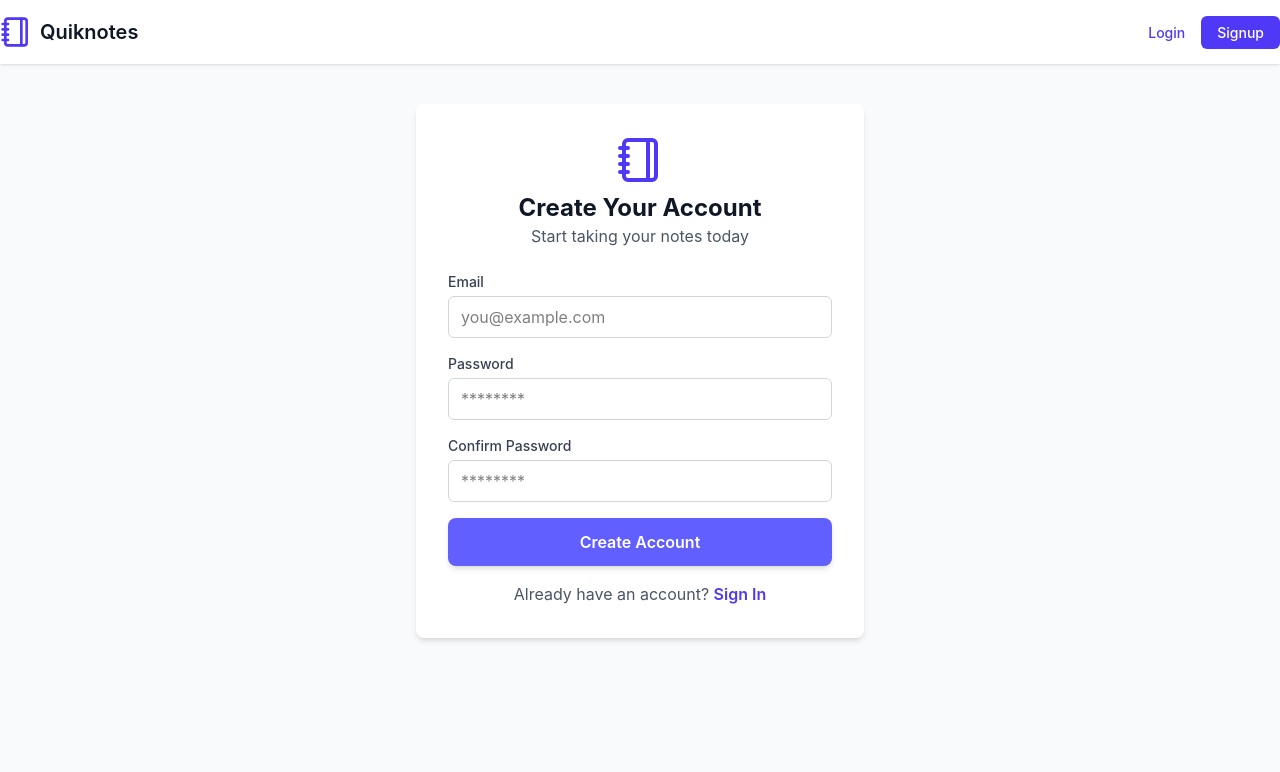
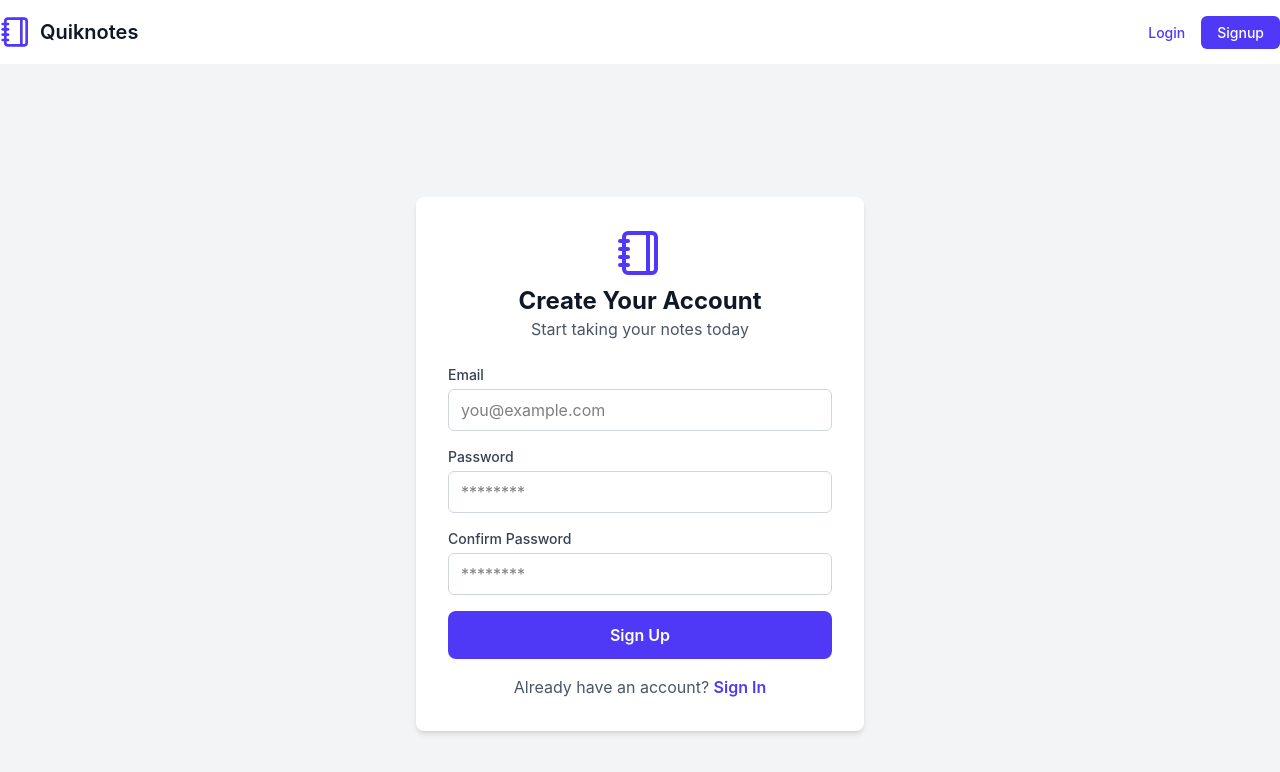
Before and after one commit to alhagiesillah015-ui/QuickNotes1, a React (Vite) app: page /signup in a window 1280 px wide. Shown: the top 772 px of the page. Built offline with nearby package versions, Linux system fonts and the light colour scheme; no server answers.

Commit message:
added routes and fixed login and signup

```diff
--- a/firebaseconfig.js
+++ b/firebaseconfig.js
@@ -1,5 +1,7 @@
 // Import the functions you need from the SDKs you need
 import { initializeApp } from "firebase/app";
+import { getAuth } from "firebase/auth";
+import { getFirestore } from "firebase/firestore";
 // TODO: Add SDKs for Firebase products that you want to use
 // https://firebase.google.com/docs/web/setup#available-libraries
 
@@ -15,3 +17,7 @@ const firebaseConfig = {
 
 // Initialize Firebase
 const app = initializeApp(firebaseConfig);
+export const auth = getAuth(app);
+export const db = getFirestore(app);
+
+export default app;
--- a/src/App.jsx
+++ b/src/App.jsx
@@ -1,10 +1,28 @@
 import React from 'react'
 import Landing from './routes/Landing'
-import { Routes,Route,Navigate, } from 'react-router-dom'
+import { Routes,Route,Navigate, replace, } from 'react-router-dom'
 import Login from './routes/Login'
 import Signup from './routes/Signup'
 import Navbar from './Components/Navbar'
+import { useAuth } from './Context/AuthContext'
+import ProtectedRoute from './Components/ProtectedRoute'
+import Dashboard from './routes/Dashboard'
 function App() {
+
+
+
+const {loading, currentUser} = useAuth();
+
+if(loading){
+  return (<div className='min-h-screen bg-slate-50 flex item-center
+   justify-center'>
+        <div className='animate-pulse text-indigo-600
+        text-xl'>Loading QuickNotes</div>
+  </div>)
+}
+
+
+
   return (
     <>
      <div className='min-h-screen bg-slate-50'>
@@ -12,10 +30,37 @@ function App() {
 
       <Navbar/>
       <Routes>
-        <Route path='/' element={<Landing/>}/>
-        <Route path='/login' element={<Login/>}/>
-        <Route path='/signup' element={<Signup/>}/>
+        <Route
+        path='/'
+        element={
+          currentUser ? (<Navigate to=
+        "/dashboard" replace/>): (
+          <Landing/>
+        )}/>
 
+        <Route
+         path='/login'
+        element={
+          currentUser ? (<Navigate to=
+        "/dashboard" replace/>): (
+          <Login/>
+        )}/>
+
+
+        <Route path='/signup'
+        element={
+          currentUser ? (<Navigate to=
+        "/dashboard" replace/>): (
+          <Signup/>
+        )}/>
+
+       <Route path='/dashboard' element={
+        <ProtectedRoute>
+          <dv className='container mx-auto px-4 py-8'>
+             <Dashboard/>
+          </dv>
+        </ProtectedRoute>
+       }/>
       </Routes>
 
         </div>
--- /dev/null
+++ b/src/Components/ProtectedRoute.jsx
@@ -0,0 +1,18 @@
+import React from "react";
+import { Navigate } from "react-router-dom";
+import { useAuth } from "../Context/AuthContext";
+
+
+function ProtectedRoute({children}){
+    const {currentUser} = useAuth();
+
+
+    if(!currentUser){
+        return <Navigate to="/login" replace/>
+    }
+
+  return children;
+
+}
+
+export default ProtectedRoute;
--- /dev/null
+++ b/src/Context/AuthContext.jsx
@@ -0,0 +1,87 @@
+import React, {createContext, useContext, useState,useEffect} from 'react'
+import{
+ createUserWithEmailAndPassword,
+ signInWithEmailAndPassword,
+ signOut,
+ onAuthStateChanged
+} from 'firebase/auth'
+
+import {auth} from "../../firebaseconfig"
+
+
+const  AuthContext = createContext();
+
+
+export function useAuth(){
+    return useContext(AuthContext);
+}
+
+export function AuthProvider({children}){
+    const [currentUser, setCurrentUser] = useState(null);
+    const [loading, setLoading]= useState(true);
+    const [error, setError] = useState('');
+
+
+    async function signup(email,password){
+        setError('');
+        try{
+            return await  createUserWithEmailAndPassword(auth,
+                email,password)
+        }catch(err){
+            setError(err.message);
+            throw err;
+        }
+    }
+
+
+        async function login(email,password){
+        setError('');
+        try{
+            return await  signInWithEmailAndPassword(auth,
+                email,password)
+        }catch(err){
+            setError(err.message);
+            throw err;
+        }
+    }
+
+
+     async function logout(){
+        setError('');
+        try{
+            return await  signOut(auth,);
+        }catch(err){
+            setError(err.message);
+            throw err;
+        }
+    }
+
+
+
+
+    useEffect(()=>{
+        const unsubscribe = onAuthStateChanged(auth,(user)=>{
+            setCurrentUser(user);
+            setLoading(false);
+        })
+
+
+        return unsubscribe;
+    }, []);
+
+
+    const value ={
+        currentUser,
+        logout,
+        signup,
+        login,
+        error,
+        loading,
+    }
+
+    return(
+        <AuthContext.Provider value={value}>
+            {children}
+        </AuthContext.Provider>
+    )
+}
--- a/src/main.jsx
+++ b/src/main.jsx
@@ -6,13 +6,15 @@ import React from "react";
 import ReactDOM from "react-dom/client";
 import App from "./App.jsx";
 import { BrowserRouter } from "react-router-dom";
+import { AuthProvider } from "./Context/AuthContext.jsx";
 
 
 ReactDOM.createRoot(document.getElementById("root")).render(
   <React.StrictMode>
   <BrowserRouter>
+  <AuthProvider>
     <App />
-
+  </AuthProvider>
   </BrowserRouter>
   </React.StrictMode>
 
--- /dev/null
+++ b/src/routes/Dashboard.jsx
@@ -0,0 +1,37 @@
+
+
+import { useNavigate } from "react-router-dom";
+import { useAuth } from "../Context/AuthContext";
+
+function Dashboard() {
+  const { logout } = useAuth();
+  const navigate = useNavigate();
+
+  const handleLogout = async () => {
+    try {
+      await logout();
+      navigate("/login");
+    } catch (error) {
+      console.error("Logout failed:", error);
+    }
+  };
+
+  return (
+    <div className="min-h-screen bg-gray-100">
+      <div className="max-w-4xl mx-auto px-4 py-10">
+        <h1 className="text-3xl font-bold text-gray-800">
+          This is my dashboard
+        </h1>
+
+        <button
+          onClick={handleLogout}
+          className="mt-6 rounded-lg bg-red-600 px-4 py-2 text-white hover:bg-red-700"
+        >
+          Logout
+        </button>
+      </div>
+    </div>
+  );
+}
+
+export default Dashboard;
--- a/src/routes/Login.jsx
+++ b/src/routes/Login.jsx
@@ -1,23 +1,50 @@
 import React, { useState } from "react";
 import { Notebook } from "lucide-react";
-import { Link } from "react-router-dom";
+import { Link, useNavigate } from "react-router-dom";
+import { useAuth } from "../Context/AuthContext";
 
 function Login() {
   const [email, setEmail] = useState("");
   const [password, setPassword] = useState("");
+  const [loading, setLoading] = useState(false);
+  const [error, setError] = useState("");
 
-  const handleSubmit = (e) => {
+  const { login } = useAuth();
+  const navigate = useNavigate();
+
+  // ONLY ONE handleSubmit
+  const handleSubmit = async (e) => {
     e.preventDefault();
 
-    console.log("Email:", email);
-    console.log("Password:", password);
+    setError("");
+
+    if (!email || !password) {
+      return setError("Please enter your email and password");
+    }
+
+    try {
+      setLoading(true);
+
+      await login(email, password);
+
+      navigate("/dashboard");
+    } catch (err) {
+      setError(
+        "Failed to sign in: " +
+          (err.message || "Please check your email and password")
+      );
+    } finally {
+      setLoading(false);
+    }
   };
 
   return (
-    <div className="max-w-md mx-auto mt-10">
+    <div className="min-h-screen bg-gray-50 flex items-center justify-center px-4">
+      <div className="w-full max-w-md">
+
         <div className="bg-white rounded-lg shadow-md p-8">
+
           <div className="flex flex-col items-center mb-6">
-
             <Notebook className="h-12 w-12 text-indigo-600 mb-2" />
 
             <h2 className="text-2xl font-bold text-gray-900">
@@ -28,7 +55,14 @@ function Login() {
               Sign in to access your notes
             </p>
           </div>
-          <form onSubmit={handleSubmit} className="w-full mt-6">
+
+          {error && (
+            <div className="bg-red-50 text-red-700 p-3 rounded-md mb-4 text-sm">
+              {error}
+            </div>
+          )}
+
+          <form onSubmit={handleSubmit}>
 
             {/* Email */}
             <div className="mb-4">
@@ -44,10 +78,8 @@ function Login() {
                 type="email"
                 value={email}
                 onChange={(e) => setEmail(e.target.value)}
-                className="w-full px-3 py-2 border border-gray-300 rounded-md
-                 focus:outline-none focus:ring-2 focus:ring-indigo-500"
                 placeholder="you@example.com"
-                required
+                className="w-full px-3 py-2 border border-gray-300 rounded-md focus:outline-none focus:ring-2 focus:ring-indigo-500"
               />
             </div>
 
@@ -65,38 +97,37 @@ function Login() {
                 type="password"
                 value={password}
                 onChange={(e) => setPassword(e.target.value)}
-                className="w-full px-3 py-2 border border-gray-300 rounded-md
-                focus:outline-none focus:ring-2 focus:ring-indigo-500"
-                placeholder="**********"
-                required
+                placeholder="********"
+                className="w-full px-3 py-2 border border-gray-300 rounded-md focus:outline-none focus:ring-2 focus:ring-indigo-500"
               />
             </div>
 
+            {/* Submit */}
             <button
-              className="w-full bg-indigo-500 text-white
-               py-3 px-4 rounded-lg font-semibold hover:bg-indigo-600 transition
-               duration-200 shadow-md mt4"
               type="submit"
+              disabled={loading}
+              className="w-full bg-indigo-500 text-white py-3 px-4 rounded-lg font-semibold hover:bg-indigo-600 transition duration-200 shadow-md disabled:opacity-50"
             >
-              Sign in
+              {loading ? "Signing In..." : "Sign In"}
             </button>
+
           </form>
 
-          <div className="mt-4">
+          <div className="mt-4 text-center">
             <p className="text-gray-600">
-              Don't have an account yet?{" "}
+              Don't have an account?{" "}
               <Link
                 to="/signup"
                 className="text-indigo-600 font-semibold hover:underline"
               >
-                Sign up
+                Sign Up
               </Link>
             </p>
           </div>
 
         </div>
       </div>
-
+    </div>
   );
 }
 
--- a/src/routes/Signup.jsx
+++ b/src/routes/Signup.jsx
@@ -1,31 +1,68 @@
 import React, { useState } from "react";
 import { Notebook } from "lucide-react";
-import { Link } from "react-router-dom";
+import { Link, useNavigate } from "react-router-dom";
+import { useAuth } from "../Context/AuthContext";
 
 function Signup() {
   const [email, setEmail] = useState("");
   const [password, setPassword] = useState("");
   const [confirmPassword, setConfirmPassword] = useState("");
 
-  const handleSubmit = (e) => {
+  const [loading, setLoading] = useState(false);
+  const [error, setError] = useState("");
+
+  const { signup } = useAuth();
+  const navigate = useNavigate();
+
+  const handleSubmit = async (e) => {
     e.preventDefault();
 
-    if (password !== confirmPassword) {
-      alert("Passwords do not match");
-      return;
+    setError("");
+
+
+    if (!email || !password || !confirmPassword) {
+      return setError("Please fill in all fields");
     }
 
-    console.log("Email:", email);
-    console.log("Password:", password);
+
+    if (password !== confirmPassword) {
+      return setError("Passwords do not match");
+    }
 
 
+    if (password.length < 6) {
+      return setError("Password must be at least 6 characters");
+    }
+
+    try {
+      setLoading(true);
+
+
+      await signup(email, password);
+
+
+      navigate("/dashboard");
+
+    } catch (err) {
+      setError("Failed to creat account:"+ (err.messsage)||
+    ("Please try again"));
+
+
+    } finally {
+      setLoading(false);
+    }
   };
 
   return (
-    <div className="max-w-md mx-auto mt-10">
+    <div className="min-h-screen bg-gray-100 flex items-center justify-center px-4 py-10">
+
+      <div className="w-full max-w-md">
+
         <div className="bg-white rounded-lg shadow-md p-8">
 
+          {/* Logo and heading */}
           <div className="flex flex-col items-center mb-6">
+
             <Notebook className="h-12 w-12 text-indigo-600 mb-2" />
 
             <h2 className="text-2xl font-bold text-gray-900">
@@ -35,12 +72,25 @@ function Signup() {
             <p className="text-gray-600">
               Start taking your notes today
             </p>
+
           </div>
 
-        <form onSubmit={handleSubmit} className="w-full mt-6">
+          {/* Error message */}
+          {error && (
+            <div className="bg-red-50 text-red-700 p-3 rounded-md mb-4 text-sm">
+              {error}
+            </div>
+          )}
 
+          {/* Signup form */}
+          <form
+            onSubmit={handleSubmit}
+            className="w-full"
+          >
 
+            {/* Email */}
             <div className="mb-4">
+
               <label
                 htmlFor="email"
                 className="block text-sm font-medium text-gray-700 mb-1"
@@ -52,15 +102,19 @@ function Signup() {
                 id="email"
                 type="email"
                 value={email}
-              onChange={(e) => setEmail(e.target.value)}
+                onChange={(e) =>
+                  setEmail(e.target.value)
+                }
                 className="w-full px-3 py-2 border border-gray-300 rounded-md focus:outline-none focus:ring-2 focus:ring-indigo-500"
                 placeholder="you@example.com"
                 required
               />
+
             </div>
 
+            {/* Password */}
+            <div className="mb-4">
 
-          <div className="mb-4">
               <label
                 htmlFor="password"
                 className="block text-sm font-medium text-gray-700 mb-1"
@@ -72,16 +126,19 @@ function Signup() {
                 id="password"
                 type="password"
                 value={password}
-              onChange={(e) => setPassword(e.target.value)}
+                onChange={(e) =>
+                  setPassword(e.target.value)
+                }
                 className="w-full px-3 py-2 border border-gray-300 rounded-md focus:outline-none focus:ring-2 focus:ring-indigo-500"
                 placeholder="********"
                 required
               />
+
             </div>
 
+            {/* Confirm Password */}
+            <div className="mb-4">
 
-          {/* Confirm Password */}
-          <div className="mt-4">
               <label
                 htmlFor="confirmPassword"
                 className="block text-sm font-medium text-gray-700 mb-1"
@@ -93,35 +150,50 @@ function Signup() {
                 id="confirmPassword"
                 type="password"
                 value={confirmPassword}
-              onChange={(e) => setConfirmPassword(e.target.value)}
+                onChange={(e) =>
+                  setConfirmPassword(e.target.value)
+                }
                 className="w-full px-3 py-2 border border-gray-300 rounded-md focus:outline-none focus:ring-2 focus:ring-indigo-500"
                 placeholder="********"
                 required
               />
+
             </div>
 
-          {/* Submit */}
+            {/* Submit button */}
             <button
-            className="w-full bg-indigo-500 text-white py-3 px-4 rounded-lg font-semibold hover:bg-indigo-600 transition duration-200 shadow-md mt-4"
               type="submit"
+              disabled={loading}
+              className="w-full bg-indigo-600 text-white py-3 px-4 rounded-lg font-semibold hover:bg-indigo-700 disabled:opacity-50 disabled:cursor-not-allowed transition"
             >
-            Create Account
+              {loading
+                ? "Creating Account..."
+                : "Sign Up"}
             </button>
+
           </form>
 
+          {/* Login link */}
           <div className="mt-4 text-center">
+
             <p className="text-gray-600">
               Already have an account?{" "}
+
               <Link
                 to="/login"
                 className="text-indigo-600 font-semibold hover:underline"
               >
                 Sign In
               </Link>
+
             </p>
+
           </div>
 
         </div>
+
+      </div>
+
     </div>
   );
 }
```
Lines whose indentation alone changed are shown as unchanged.
